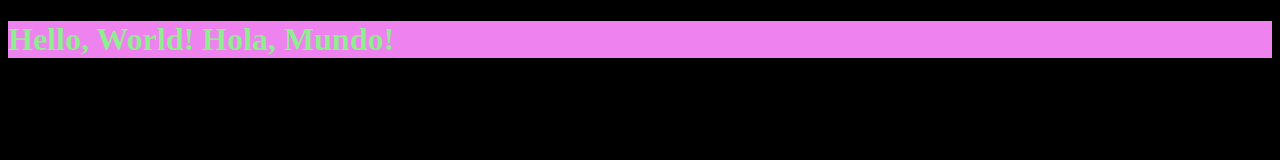
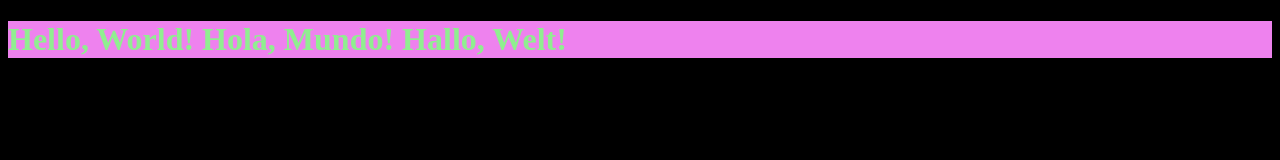
Before and after one commit to Aranzazu0611/hello-world-1, a plain HTML site: page index.html in a window 1280 px wide. Drawn offline with Linux system fonts and the light colour scheme.

Commit message:
add deutsche salute

```diff
--- a/index.html
+++ b/index.html
@@ -9,7 +9,7 @@
 </head>
 
 <body>
-    <h1 onclick="showMessage()">Hello, World! Hola, Mundo!</h1>
+    <h1 onclick="showMessage()">Hello, World! Hola, Mundo! Hallo, Welt!</h1>
 
     <script src="scripts.js"></script>
 </body>
--- a/scripts.js
+++ b/scripts.js
@@ -1,5 +1,5 @@
 function showMessage(){
 
-alert('Hello, World! Hola, Mundo!');
+alert('Hello, World! Hola, Mundo! Hallo, Welt');
 
 }
```
